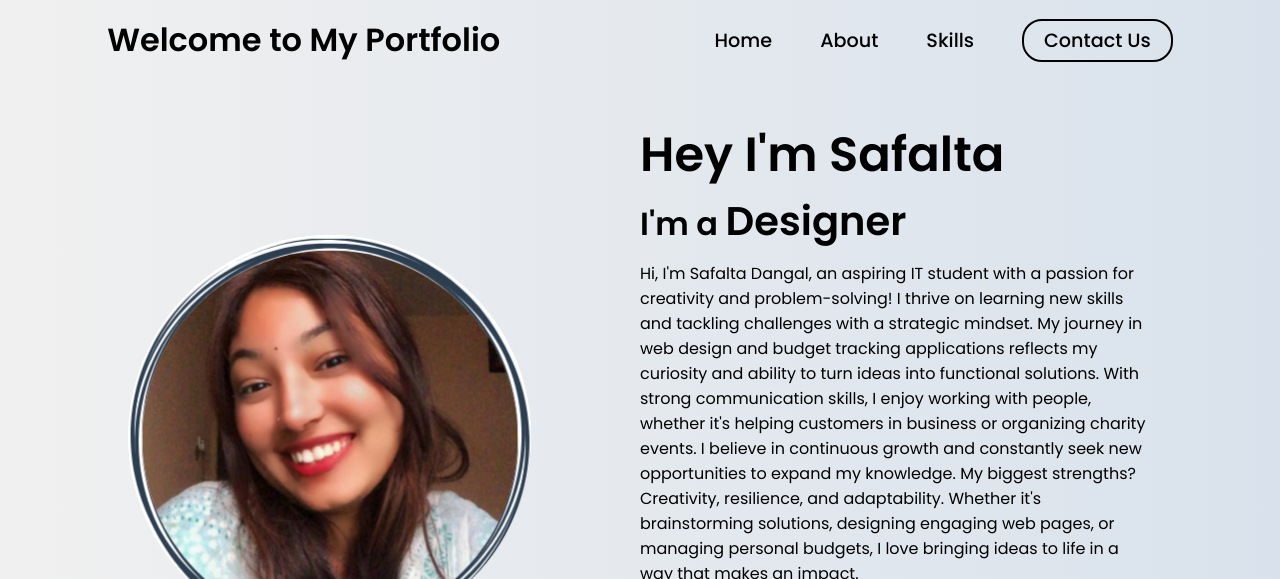
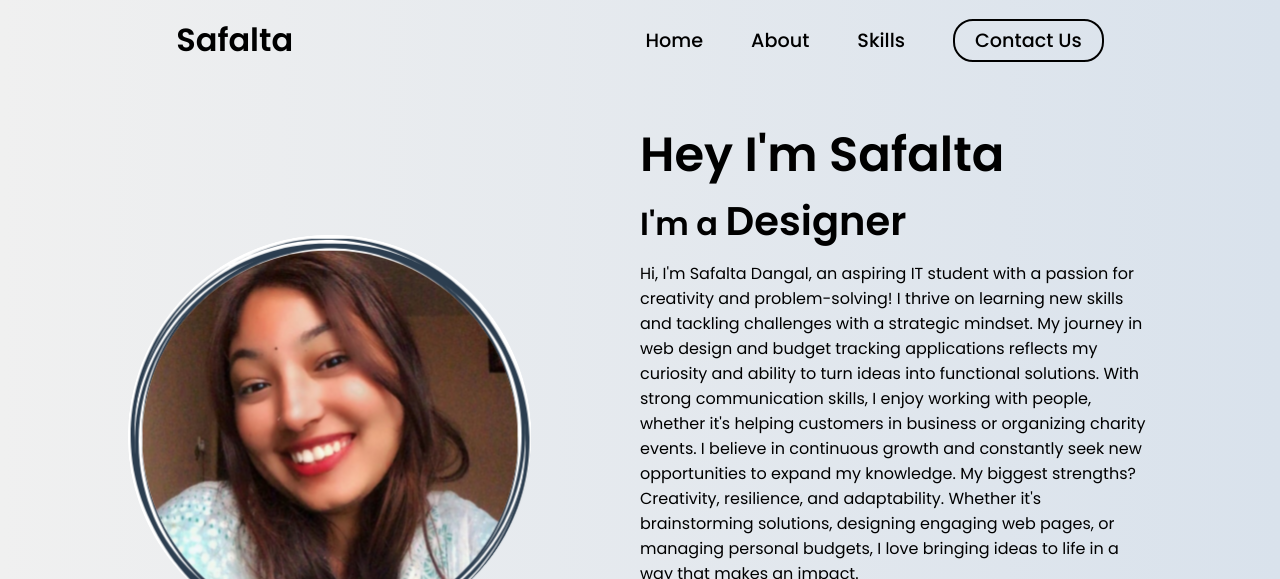
Before and after one commit to Safalta94/portfolio_website, a plain HTML site: page index.html in a window 1280 px wide. Shown: the top 579 px of the page. Drawn offline with nearby package versions, Linux system fonts and the light colour scheme.

Commit message:
Update index.html

```diff
--- a/index.html
+++ b/index.html
@@ -11,7 +11,7 @@
     <nav>
         <div class="nav-container">
             <div class="logo">
-                <span>Welcome to My Portfolio</span>
+                <span>Safalta</span>
             </div>
             <div class="links">
             <div class="link"><a href="#">Home</a></div>
```
